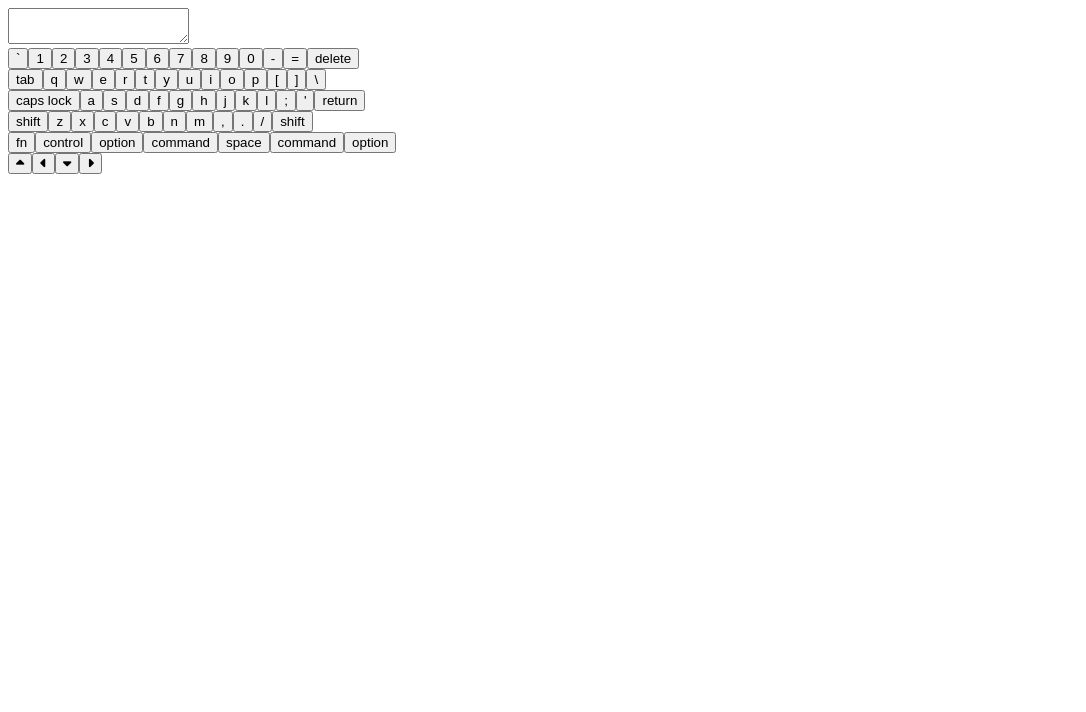
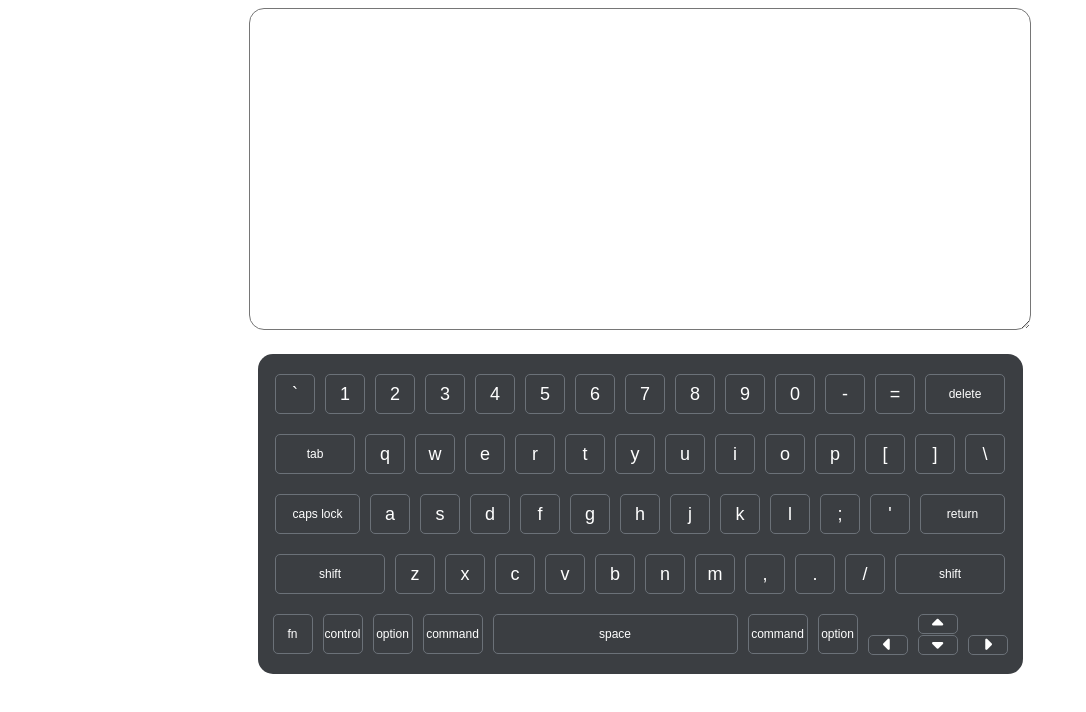
Before and after one commit to eavgrey/virtual-keyboard, a plain HTML site: page index.html in a window 1280 px wide. Shown: the whole page, without its empty margins (0-1086 px from the left). Drawn offline with nearby package versions, Linux system fonts and the light colour scheme; files that its build step writes are made by us from their sources.

Commit message:
feat: refactor js, add styles for keyboard

```diff
--- a/index.html
+++ b/index.html
@@ -5,6 +5,7 @@
     <meta http-equiv="X-UA-Compatible" content="IE=edge" />
     <meta name="viewport" content="width=device-width, initial-scale=1.0" />
     <title>Virtual-keyboard</title>
+    <link rel="stylesheet" href="style.css" />
   </head>
   <body>
     <script
--- a/index.js
+++ b/index.js
@@ -13,25 +13,76 @@ const keyboard = document.createElement("div");
 keyboard.classList.add("keyboard");
 
 const rows = [
-  ["`", "1", "2", "3", "4", "5", "6", "7", "8", "9", "0", "-", "=", "delete"],
-  ["tab", "q", "w", "e", "r", "t", "y", "u", "i", "o", "p", "[", "]", "\\"],
   [
-    "caps lock",
-    "a",
-    "s",
-    "d",
-    "f",
-    "g",
-    "h",
-    "j",
-    "k",
-    "l",
-    ";",
-    "'",
-    "return",
+    { value: ["`", "~"], size: null },
+    { value: ["1", "!"], size: null },
+    { value: ["2", "@"], size: null },
+    { value: ["3", "#"], size: null },
+    { value: ["4", "$"], size: null },
+    { value: ["5", "%"], size: null },
+    { value: ["6", "^"], size: null },
+    { value: ["7", "&"], size: null },
+    { value: ["8", "*"], size: null },
+    { value: ["9", "("], size: null },
+    { value: ["0", ")"], size: null },
+    { value: ["-", "_"], size: null },
+    { value: ["=", "+"], size: null },
+    { value: ["delete"], size: "small", special: true },
   ],
-  ["shift", "z", "x", "c", "v", "b", "n", "m", ",", ".", "/", "shift"],
-  ["fn", "control", "option", "command", "space", "command", "option"],
+  [
+    { value: ["tab"], size: "small", special: true },
+    { value: ["q"], size: null },
+    { value: ["w"], size: null },
+    { value: ["e"], size: null },
+    { value: ["r"], size: null },
+    { value: ["t"], size: null },
+    { value: ["y"], size: null },
+    { value: ["u"], size: null },
+    { value: ["i"], size: null },
+    { value: ["o"], size: null },
+    { value: ["p"], size: null },
+    { value: ["[", "{"], size: null },
+    { value: ["]", "}"], size: null },
+    { value: ["\\", "|"], size: null },
+  ],
+  [
+    { value: ["caps lock"], size: "medium", special: true },
+    { value: ["a"], size: null },
+    { value: ["s"], size: null },
+    { value: ["d"], size: null },
+    { value: ["f"], size: null },
+    { value: ["g"], size: null },
+    { value: ["h"], size: null },
+    { value: ["j"], size: null },
+    { value: ["k"], size: null },
+    { value: ["l"], size: null },
+    { value: [";", ":"], size: null },
+    { value: ["'", '"'], size: null },
+    { value: ["return"], size: "medium", special: true },
+  ],
+  [
+    { value: ["shift"], size: "big", special: true },
+    { value: ["z"], size: null },
+    { value: ["x"], size: null },
+    { value: ["c"], size: null },
+    { value: ["v"], size: null },
+    { value: ["b"], size: null },
+    { value: ["n"], size: null },
+    { value: ["m"], size: null },
+    { value: [",", "<"], size: null },
+    { value: [".", ">"], size: null },
+    { value: ["/", "?"], size: null },
+    { value: ["shift"], size: "big", special: true },
+  ],
+  [
+    { value: ["fn"], size: null, special: true },
+    { value: ["control"], size: null, special: true },
+    { value: ["option"], size: null, special: true },
+    { value: ["command"], size: "extra-small", special: true },
+    { value: ["space"], size: "extra-big", special: true },
+    { value: ["command"], size: "extra-small", special: true },
+    { value: ["option"], size: null, special: true },
+  ],
 ];
 
 for (let i = 0; i < rows.length; i++) {
@@ -40,22 +91,13 @@ for (let i = 0; i < rows.length; i++) {
   for (let j = 0; j < rows[i].length; j++) {
     const key = document.createElement("button");
     key.classList.add("keyboard__key");
-    key.innerHTML = rows[i][j];
-    if (
-      rows[i][j] === "delete" ||
-      rows[i][j] === "tab" ||
-      rows[i][j] === "caps lock" ||
-      rows[i][j] === "return" ||
-      rows[i][j] === "shift" ||
-      rows[i][j] === "fn" ||
-      rows[i][j] === "control" ||
-      rows[i][j] === "option" ||
-      rows[i][j] === "command" ||
-      rows[i][j] === "space"
-    ) {
-      key.classList.add(`keyboard__key--${rows[i][j].replace(" ", "-")}`);
+    key.innerHTML = rows[i][j].value[0];
+    if (rows[i][j].size !== null)
+      key.classList.add(`keyboard__key--${rows[i][j].size}`);
+    row.appendChild(key);
+    if (rows[i][j].special) {
+      key.classList.add("keyboard__key--special");
     }
-    row.appendChild(key);
   }
   keyboard.appendChild(row);
 }
--- a/style.scss
+++ b/style.scss
@@ -46,23 +46,23 @@ $secondary: #ffffff;
       font-size: 12px;
     }
 
-    &--space {
+    &--extra-big {
       width: 245px;
     }
 
-    &--shift {
+    &--big {
       width: 110px;
     }
 
-    &--return {
+    &--medium {
       width: 85px;
     }
 
-    &--tab {
+    &--small {
       width: 80px;
     }
 
-    &--command {
+    &--extra-small {
       width: 60px;
     }
   }
```
